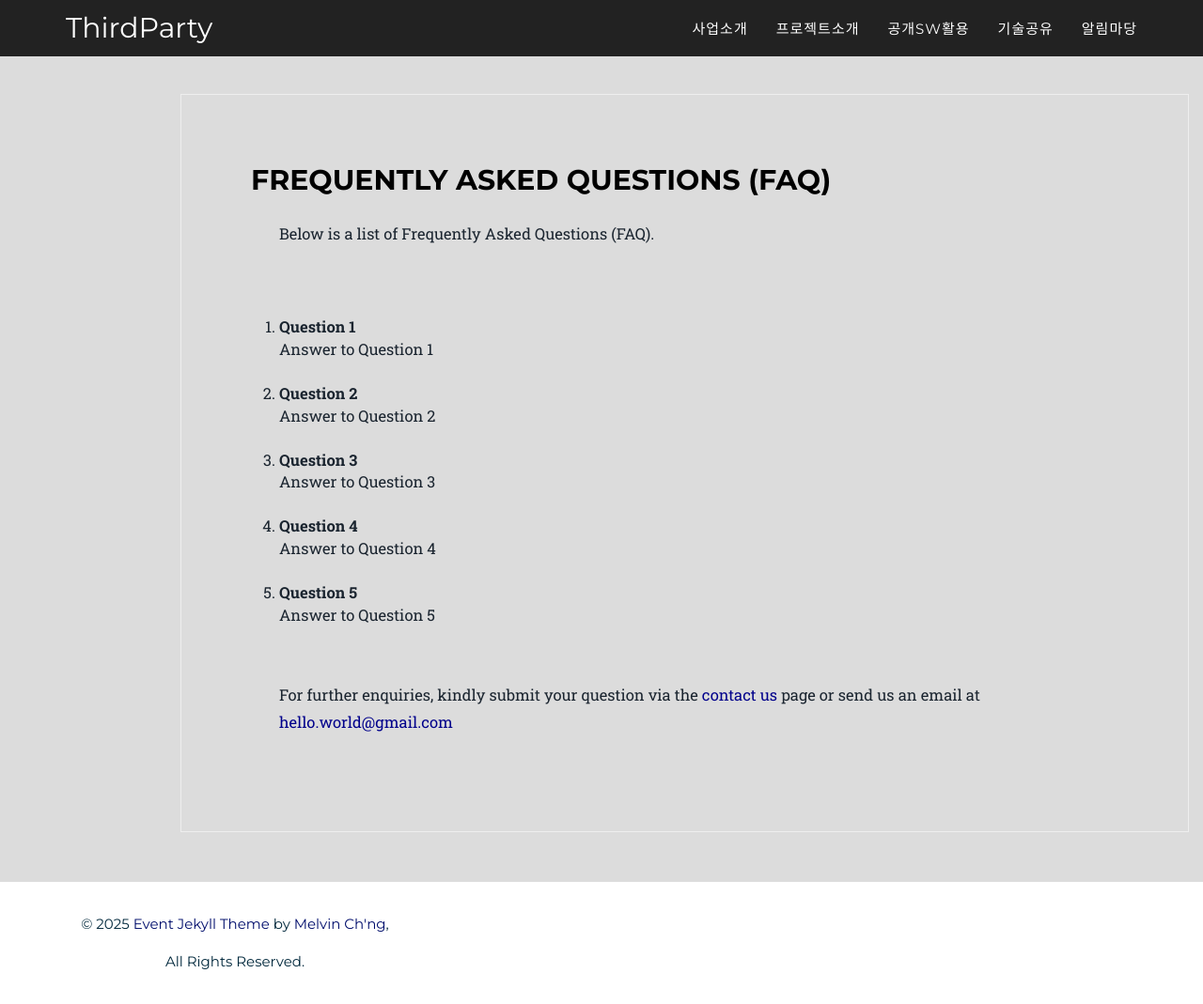
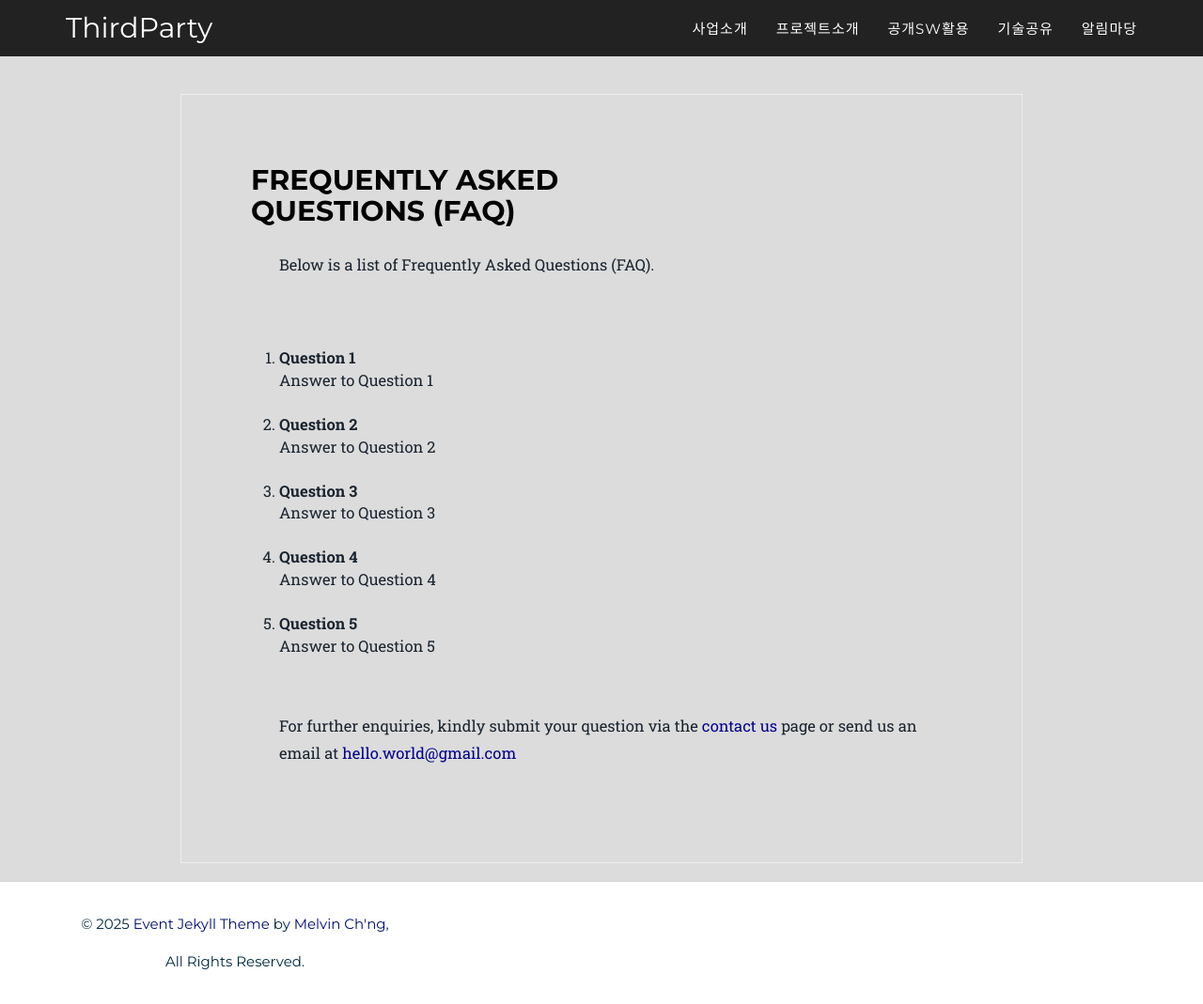
Before and after one commit to ThirdActiveDataExTech/ThirdActiveDataExTech.github.io, a Jekyll site: the page built from 2016_pages/projectIntro.html, in a window 1280 px wide and 1069 px high. Shown: the whole window at 94% size. Built offline with Jekyll 4.4.1, drawn with Linux system fonts in a browser that asks for light colours; some web fonts are replaced.

Commit message:
[사업소개 페이지 수정]
- css 변경

```diff
--- a/_sass/2016_sass/_event.scss
+++ b/_sass/2016_sass/_event.scss
@@ -1,6 +1,6 @@
 .event {
   padding: 5%;
-  margin: 100px 15px 60px 15vw;
+  margin: 100px 15vw 60px 15vw;
   img {
     width: 100%;
   }
@@ -37,7 +37,7 @@
 
 @media screen and (max-width : 1200px){
   .event {
-      margin: 100px 15vw 60px 15vw;
+      margin: 100px 15px 60px 15px;
   }
 }
 
```
